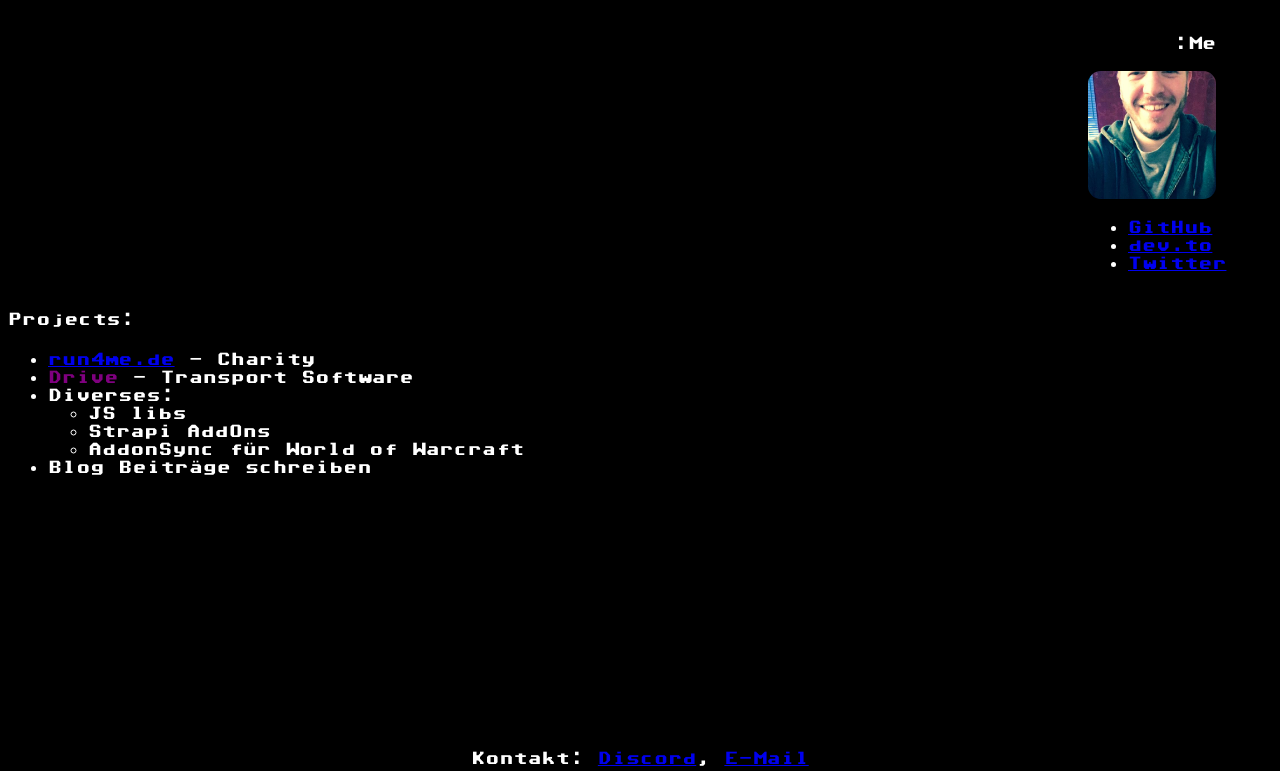
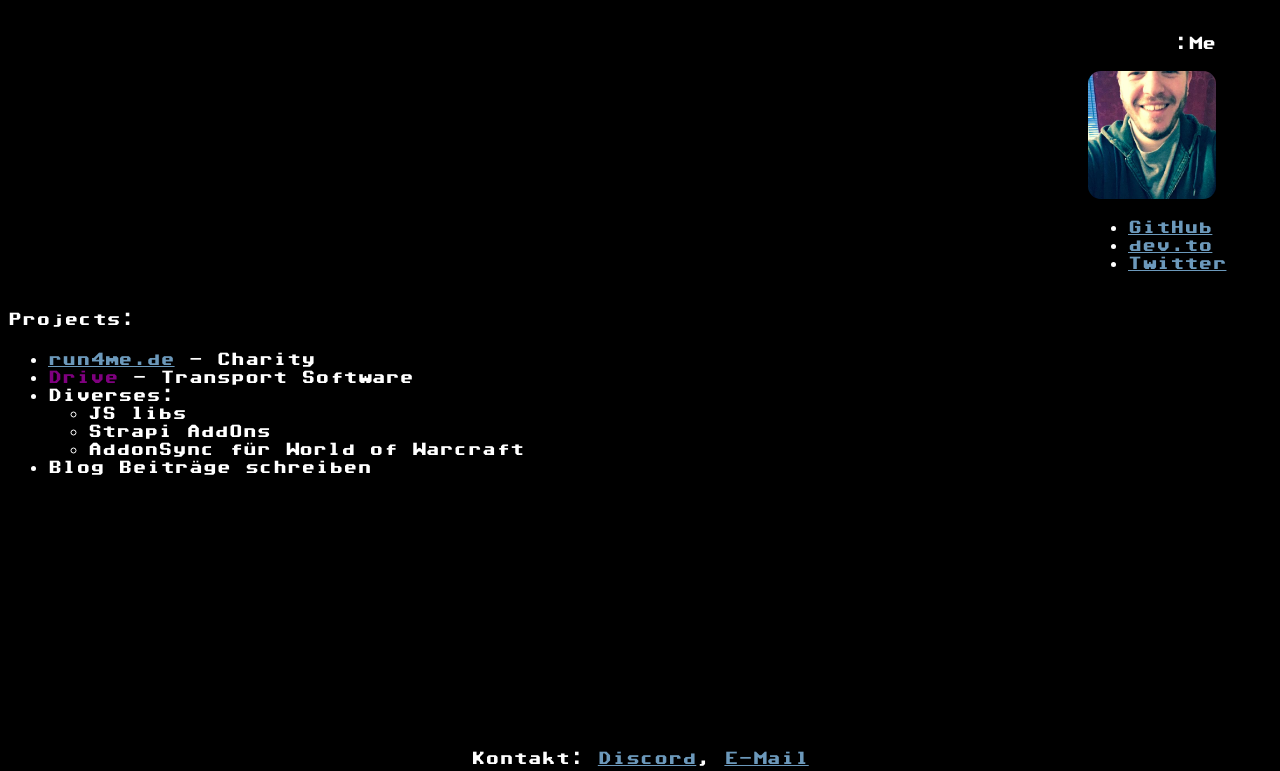
Before and after one commit to Lazy-Rapid-Software/Lazy-Rapid-Software.github.io, a plain HTML site: page index.html in a window 1280 px wide. Shown: the part 29-800 px from the top of the page. Drawn offline with Linux system fonts and the light colour scheme.

Commit message:
monokai blue

```diff
--- a/index.html
+++ b/index.html
@@ -26,6 +26,9 @@
             bottom: 5;
             width: 100%;
             text-align: center;
+        }
+        a {
+            color: rgb(108, 153, 187);
         }
     </style>
 </head>
```
